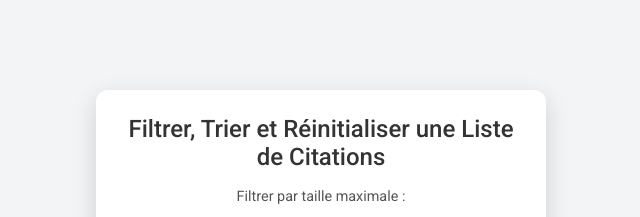
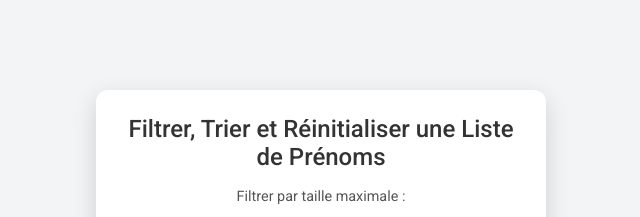
Before and after one commit to aymanebenhima/collective-debriefing-3, a plain HTML site: page index.html in a window 1280 px wide. Shown: the top 217 px of the page, 319-959 px from the left. Drawn offline with Linux system fonts and the light colour scheme.

Commit message:
change html hard code

```diff
--- a/index.html
+++ b/index.html
@@ -8,7 +8,7 @@
 </head>
 <body>
     <div class="container">
-        <h1>Filtrer, Trier et Réinitialiser une Liste de Citations</h1>
+        <h1>Filtrer, Trier et Réinitialiser une Liste de Prénoms</h1>
 
         <!-- Champ de saisie pour la taille maximale des chaînes -->
         <label for="sizeInput">Filtrer par taille maximale : </label>
```
